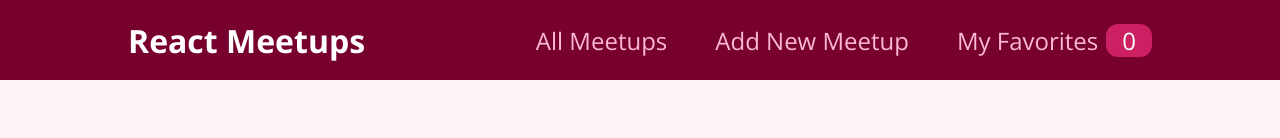
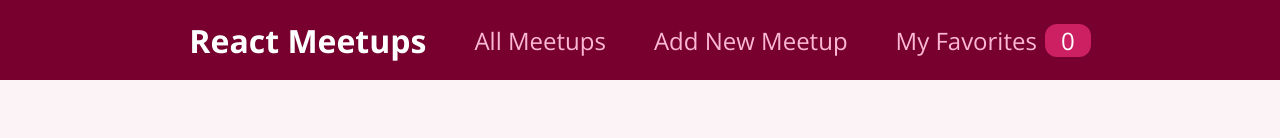
Before and after one commit to imjorgemor/react-meetup-str, a React (Create React App) app: page / in a window 1280 px wide. Shown: the top 138 px of the page. Built offline with nearby package versions, Linux system fonts and the light colour scheme.

Commit message:
Header animation on scroll up and down

```diff
--- /dev/null
+++ b/src/hooks/useScroll.js
@@ -0,0 +1,28 @@
+import { useState, useEffect } from 'react'
+
+export const useScroll = () => {
+
+    const [scrollDirection, setScrollDirection] = useState(null);
+    const [scrollPosition, setScrollPosition] = useState(0)
+
+    useEffect(() => {
+        let lastScrollY = window.pageYOffset;
+
+        const updateScrollDirection = () => {
+            let scrollPos = window.pageYOffset;
+            setScrollPosition(scrollPos)
+            const scrollY = window.pageYOffset;
+            const direction = scrollY > lastScrollY ? "down" : "up";
+            if (direction !== scrollDirection && (scrollY - lastScrollY > 10 || scrollY - lastScrollY < -10)) {
+                setScrollDirection(direction);
+            }
+            lastScrollY = scrollY > 0 ? scrollY : 0;
+        };
+        window.addEventListener("scroll", updateScrollDirection); // add event listener
+        return () => {
+            window.removeEventListener("scroll", updateScrollDirection); // clean up
+        }
+    }, [scrollDirection]);
+
+    return { scrollDirection, scrollPosition };
+};
--- a/src/layout/layout/Layout.js
+++ b/src/layout/layout/Layout.js
@@ -1,11 +1,11 @@
 
 import classes from './Layout.module.css';
 
-export default function Layout({children}) {
-    console.log("layout")
-  return (
-    <div>
-      <main className={classes.main}>{children}</main>
-    </div>
-  );
+export default function Layout({ children }) {
+
+    return (
+        <div>
+            <main className={classes.main}>{children}</main>
+        </div>
+    );
 }
--- a/src/layout/layout/Layout.module.css
+++ b/src/layout/layout/Layout.module.css
@@ -2,4 +2,5 @@
     margin: 3rem auto;
     width: 90%;
     max-width: 40rem;
-  }
+    padding-top: 5rem;
+}
--- a/src/layout/mainNavigation/MainNavigation.js
+++ b/src/layout/mainNavigation/MainNavigation.js
@@ -1,41 +1,34 @@
-import { ALL_MEETUP_PAGE, FAVORITES_PAGE, NEW_MEETUP_PAGE } from "../../utils/constants";
-
-
+import {useScroll} from "../../hooks/useScroll"
 import styles from "./MainNavigation.module.css";
 
 export default function MainNavigation({ setPage }) {
 
-
-
-
-
-
-
+    const {scrollDirection, scrollPosition} = useScroll();
 
     return (
-        <header className={styles.header} data-test="navigation-header">
-            <div className={styles.logo}>React Meetups</div>
-            <nav>
-                <ul>
-                    <li>
-                        <a href="#" onClick={() => setPage(ALL_MEETUP_PAGE)}>
-                            All Meetups
-                        </a>
-                    </li>
+        <header
+            className={scrollDirection === "down" && scrollDirection !== null && scrollPosition > 250 ? `${styles.header} ${styles.hide}` : styles.header}
+            //style={scrollDirection === "down" && scrollDirection !== null && scrollPosition > 250 ? {opacity : "0", transition: "opacity .3s ease"} : {position: "fixed", top: "0", opacity : "1"} }
 
-                    <li>
-                        <a href="#" onClick={() => setPage(NEW_MEETUP_PAGE)}>
-                            Add New Meetup
-                        </a>
-                    </li>
-                    <li>
-                        <a href="#" onClick={() => setPage(FAVORITES_PAGE)}>
-                            My Favorites
+            data-test="navigation-header">
+            <div className={`${styles['header-wrapper']}`}>
+                <div className={styles.logo}>React Meetups</div>
+                <nav>
+                    <ul>
+                        <li>
+                            <a href="#" >All Meetups</a>
+                        </li>
+                        <li>
+                            <a href="#" > Add New Meetup</a>
+                        </li>
+                        <li>
+                            <a href="#">  My Favorites
                             <span className={styles.badge}>{0}</span>
                         </a>
                     </li>
                 </ul>
             </nav>
-        </header>
+        </div>
+        </header >
     );
 }
--- a/src/layout/mainNavigation/MainNavigation.module.css
+++ b/src/layout/mainNavigation/MainNavigation.module.css
@@ -2,19 +2,30 @@
     width: 100%;
     height: 5rem;
     display: flex;
+    background-color: #77002e;
+    position: fixed;
+    top: 0;
+    transition: all 0.3s linear;
+}
+
+.hide {
+    height: 0;
+    overflow: hidden;
+    transition: all 0.3s linear;
+}
+
+.header-wrapper {
+    max-width: 1200px;
+    padding: 10px 10px;
+    height: 100%;
+    margin: auto;
+    display: flex;
+    flex-direction: row;
     align-items: center;
-    justify-content: space-between;
-    background-color: #77002e;
-    padding: 0 10%;
-    position: sticky;
-    top: 0px;
-    opacity: 1;
 }
 
 .hidden {
-    height: 0;
-    opacity: 0;
-
+    top: -5rem;
 }
 
 .logo {
```
